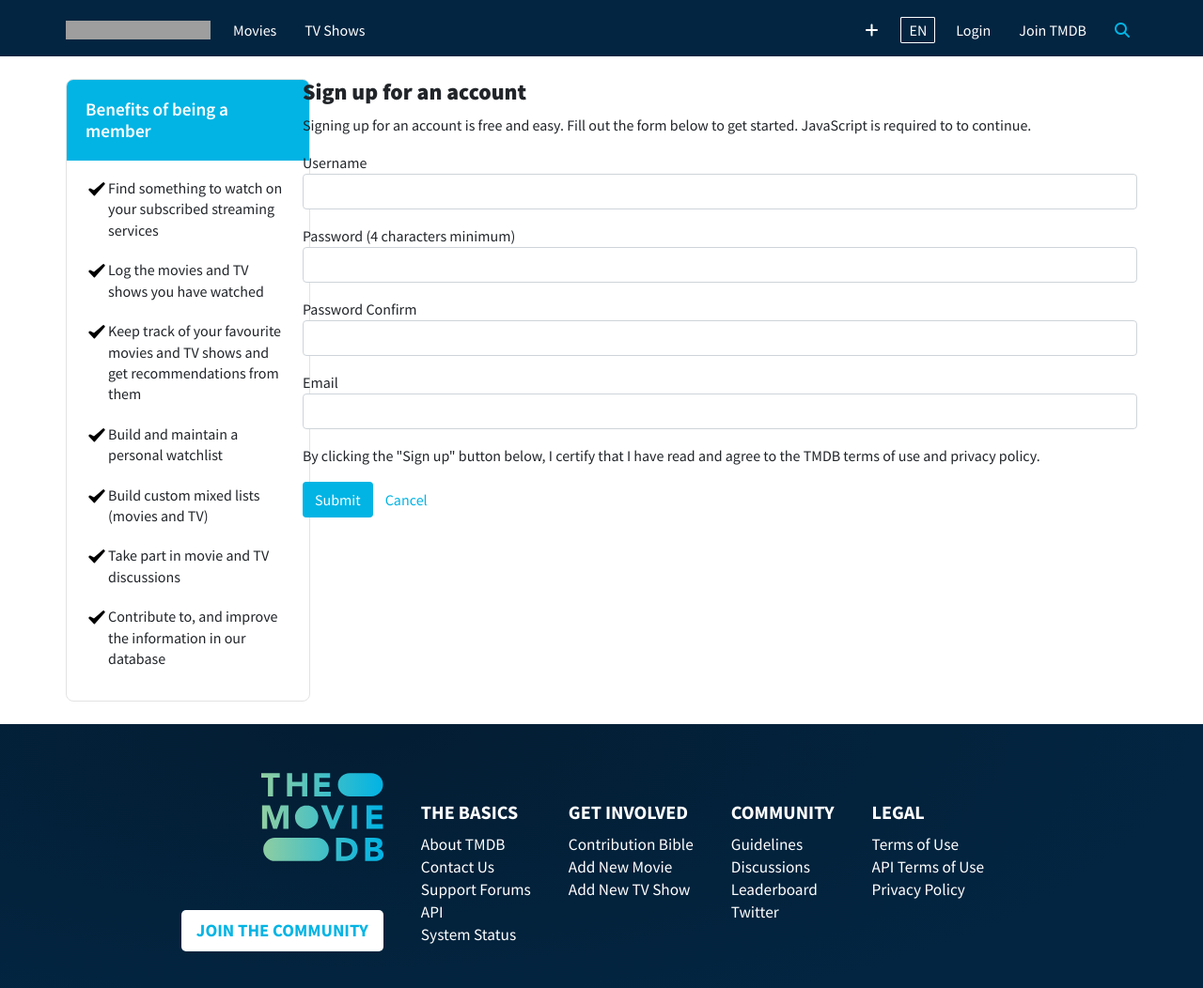
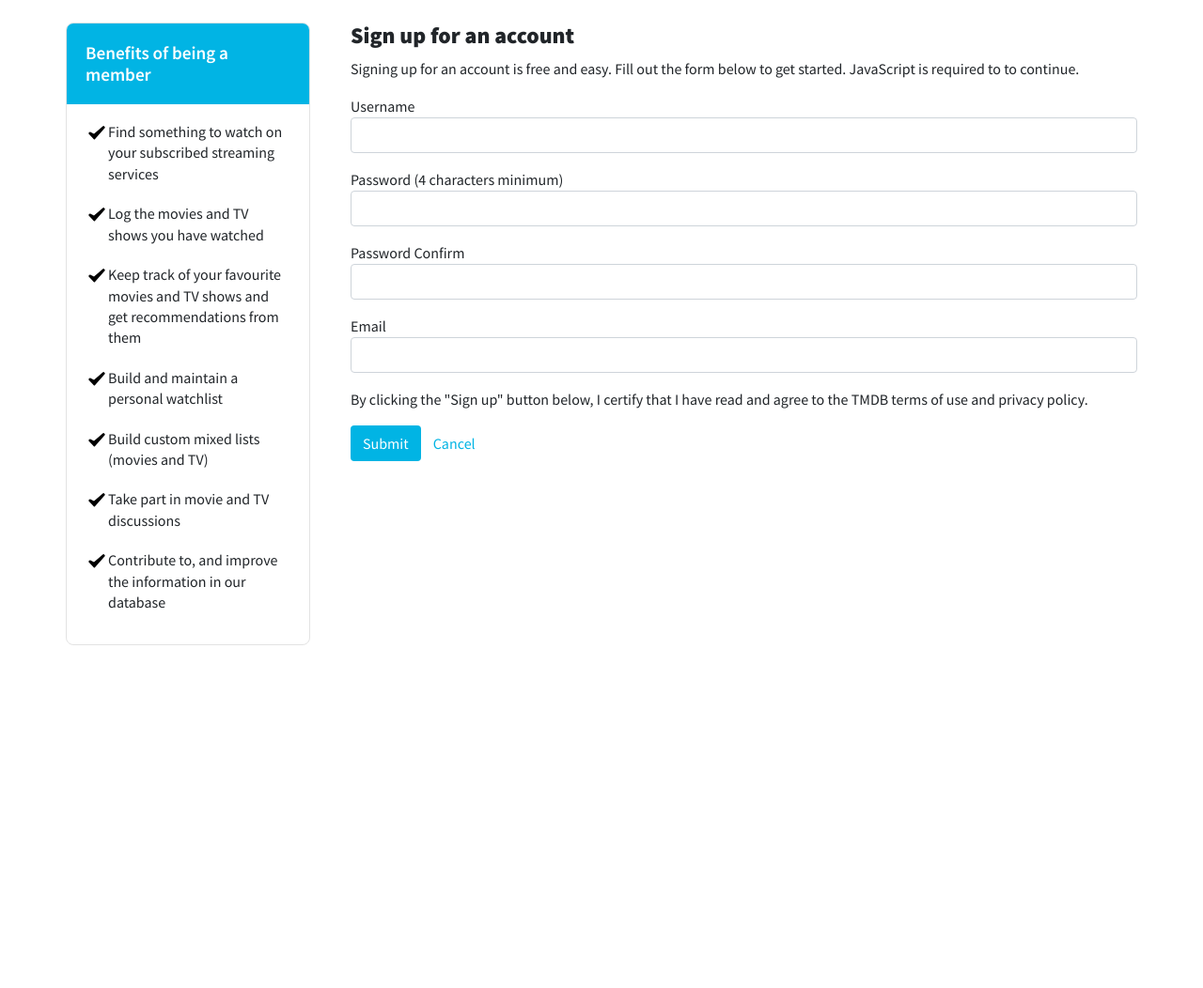
Before and after one commit to Prithvirajsinh-Jadav/TMDB, a React (Create React App) app: page /signup in a window 1280 px wide. Shown: the top 1052 px of the page at 94% size. After the commit the page ends 800 px from the top, so only its background shows below. Built offline with nearby package versions, Linux system fonts and the light colour scheme; grey boxes are pictures that could not be loaded.

Commit message:
FEAT :- Completed Responsiveness of category page

```diff
--- a/src/App.css
+++ b/src/App.css
@@ -42,6 +42,7 @@
   display: flex;
   flex-direction: column;
   height: 100vh;
+  width: 100vw;
 }
 
 .form-control:focus {
--- a/src/App.js
+++ b/src/App.js
@@ -23,7 +23,7 @@
   return (
     <>
       <Router>
-        <NavBar />
+        {/* <NavBar /> */}
         <Routes>
           <Route
             path="/"
@@ -49,7 +49,7 @@
             element={<SearchShowResult />}
           />
         </Routes>
-        <Footer />
+        {/* <Footer /> */}
       </Router>
     </>
   );
--- a/src/components/CategorySection/CategorySection.css
+++ b/src/components/CategorySection/CategorySection.css
@@ -236,8 +236,6 @@
     border-radius: 8px;
     font-size: 2em;
     visibility: hidden;
-    /* opacity: 0; */
-    /* transition: all 0.3s ease; */
 }
 
 .hover-li:hover .hover-div{
@@ -279,3 +277,65 @@
   gap: 20px;
   height: 100%;
 }
+.category-wrapper{
+  padding:0 !important;
+}
+
+@media(min-width: 992px) and (max-width:1200px){
+.w-20{
+  width: 30% !important;
+}
+.w-80{
+  width: 70% !important;
+}
+}
+@media(min-width: 1200px) and (max-width:1400px){
+.w-20{
+  width: 25% !important;
+}
+.w-80{
+  width: 75% !important;
+}
+}
+
+@media(max-width: 992px) {
+
+  .category-wrapper{
+    padding:0 2rem !important;
+  }
+
+.category-responsive{
+  display: flex;
+  flex-direction: column !important;
+}
+
+.w-20{
+  width: 100%;
+}
+
+.w-5{
+  width: 5%;
+}
+
+.date-picker-container{
+  width: 95%;
+}
+.date-picker-container  input{
+  width: 100%;
+}
+
+.right-category-section{
+  margin-top:2rem;
+  width: 100% !important;
+}
+
+.container{
+  max-width: 100vw !important;
+}
+
+
+/* .container{
+  background-color:red;
+} */
+
+}
--- a/src/components/CategorySection/CategorySection.jsx
+++ b/src/components/CategorySection/CategorySection.jsx
@@ -348,11 +348,11 @@
   });
 
   return (
-    <div className="category-wrapper container d-flex p-0 my-4 flex-column">
+    <div className="category-wrapper container d-flex my-4 flex-column ">
       <div className="category-title mt-2">
         <h2>Popular Movies</h2>
       </div>
-      <div className="d-flex mt-2">
+      <div className="d-flex mt-2 category-responsive">
         <div className="left-category-section w-20 ">
           <div className="filter-section">
             <div className="filter-panel">
@@ -672,7 +672,7 @@
 
                   <div className="date-picker-section">
                     <div className="from-section d-flex justify-content-between">
-                      <div>
+                      <div className="w-5">
                         <span>from</span>
                       </div>
 
@@ -684,7 +684,7 @@
                       </div>
                     </div>
                     <div className="to-section d-flex justify-content-between mt-2">
-                      <div>
+                      <div className="w-5">
                         <span>to</span>
                       </div>
                       <div className="date-picker-container d-flex justify-content-end">
@@ -880,9 +880,9 @@
             <SearchRightSection url={url} isMovie={params.isMovie} />
           )}
 
-          <div className="load-more-btn-section  w-100 m-4">
+          {/* <div className="load-more-btn-section  w-100 m-4">
             <button className="btn btn-custom btn-load w-100">Load More</button>
-          </div>
+          </div> */}
         </div>
       </div>
     </div>
--- a/src/components/Footer/Footer.jsx
+++ b/src/components/Footer/Footer.jsx
@@ -16,7 +16,7 @@
             height="94"
           />
 
-          <Link to="/singup">
+          <Link to="/signup">
             Join the Community
           </Link>
         </div>
--- a/src/components/NavBar/NavBar.jsx
+++ b/src/components/NavBar/NavBar.jsx
@@ -114,14 +114,14 @@
                       </span>
                     </li>
                     <li className="nav-item ">
-                      <span className="nav-link  " to="/">
+                      <Link className="nav-link  " to="/login">
                         Login
-                      </span>
+                      </Link>
                     </li>
                     <li className="nav-item ">
-                      <span className="nav-link  " to="/">
+                      <Link className="nav-link  " to="/signup">
                         Join TMDB
-                      </span>
+                      </Link>
                     </li>
                     <li className="nav-item">
                       <span className="nav-link  nav-mag" to="/">
```
